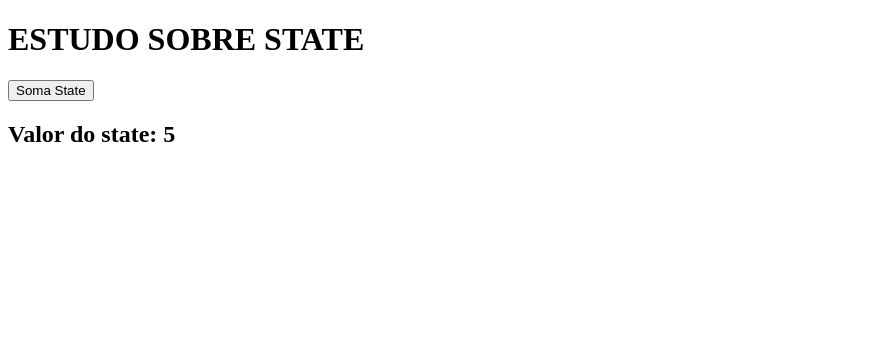
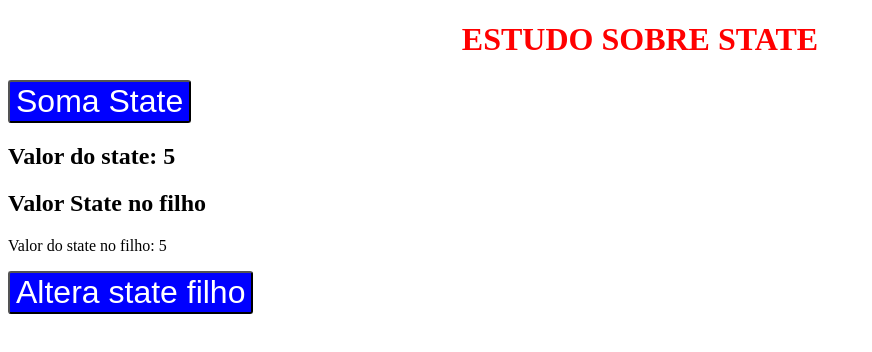
Before and after one commit to 1TDSR-2022/aplicacao-react-state, a React (Create React App) app in the folder RM93267/aula03/: page / in a window 1280 px wide. Shown: the top 352 px of the page, without its empty margins (0-872 px from the left). Built offline with nearby package versions, Linux system fonts and the light colour scheme.

Commit message:
3° exemplo de Props com CSS e Objs

```diff
--- a/RM93267/aula03/src/App.jsx
+++ b/RM93267/aula03/src/App.jsx
@@ -1,17 +1,29 @@
 import React, { useState } from 'react'
+import TesteFilho from './components/testeFilho/TesteFilho'
 
 export default function App(){
 
     const [valorState, setValorState] = useState(5)
 
-
+    //Obj estiloButton
+    const btnObjEstilo ={
+        color:'#fff',
+        fontSize:'2em',
+        borderRadius:'3px',
+        backgroundColor:'blue'
+    }
 
     return(
         <>
-            <h1>ESTUDO SOBRE STATE</h1>
+            <h1 style={{color: 'red', textAlign: 'center'}}>ESTUDO SOBRE STATE</h1>
 
-            <button onClick={() => setValorState(valorState + 10)}>Soma State</button>
+            <button style={btnObjEstilo}onClick={() => setValorState(valorState + 10)}>Soma State</button>
             <h2>Valor do state: {valorState}</h2>
+           <TesteFilho
+                valorStateProps={valorState}
+                setValorStateProps={setValorState}
+                atributoEstiloProps={btnObjEstilo}
+           />
         </>
     )
 }
--- /dev/null
+++ b/RM93267/aula03/src/components/testeFilho/TesteFilho.jsx
@@ -0,0 +1,14 @@
+import React from 'react'
+
+export default function TesteFilho(props){
+    return(
+        <>
+           <h2>Valor State no filho</h2>
+           <div>
+                <p>Valor do state no filho: {props.valorStateProps}</p>
+                <button style={props.atributoEstiloProps} onClick={() => props.setValorStateProps("José")}>
+                    Altera state filho</button>
+           </div>
+        </>
+    )
+}
```
